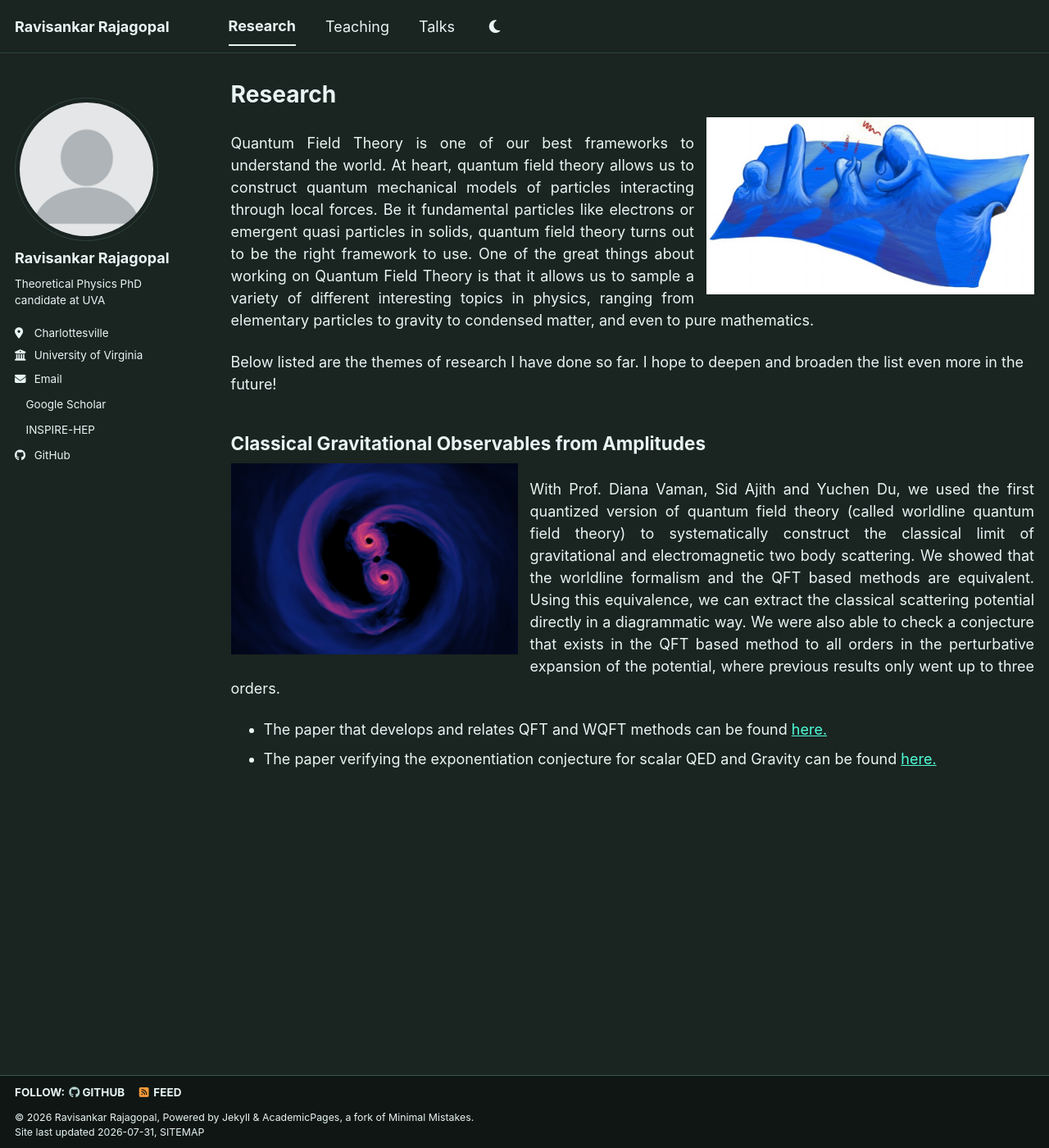
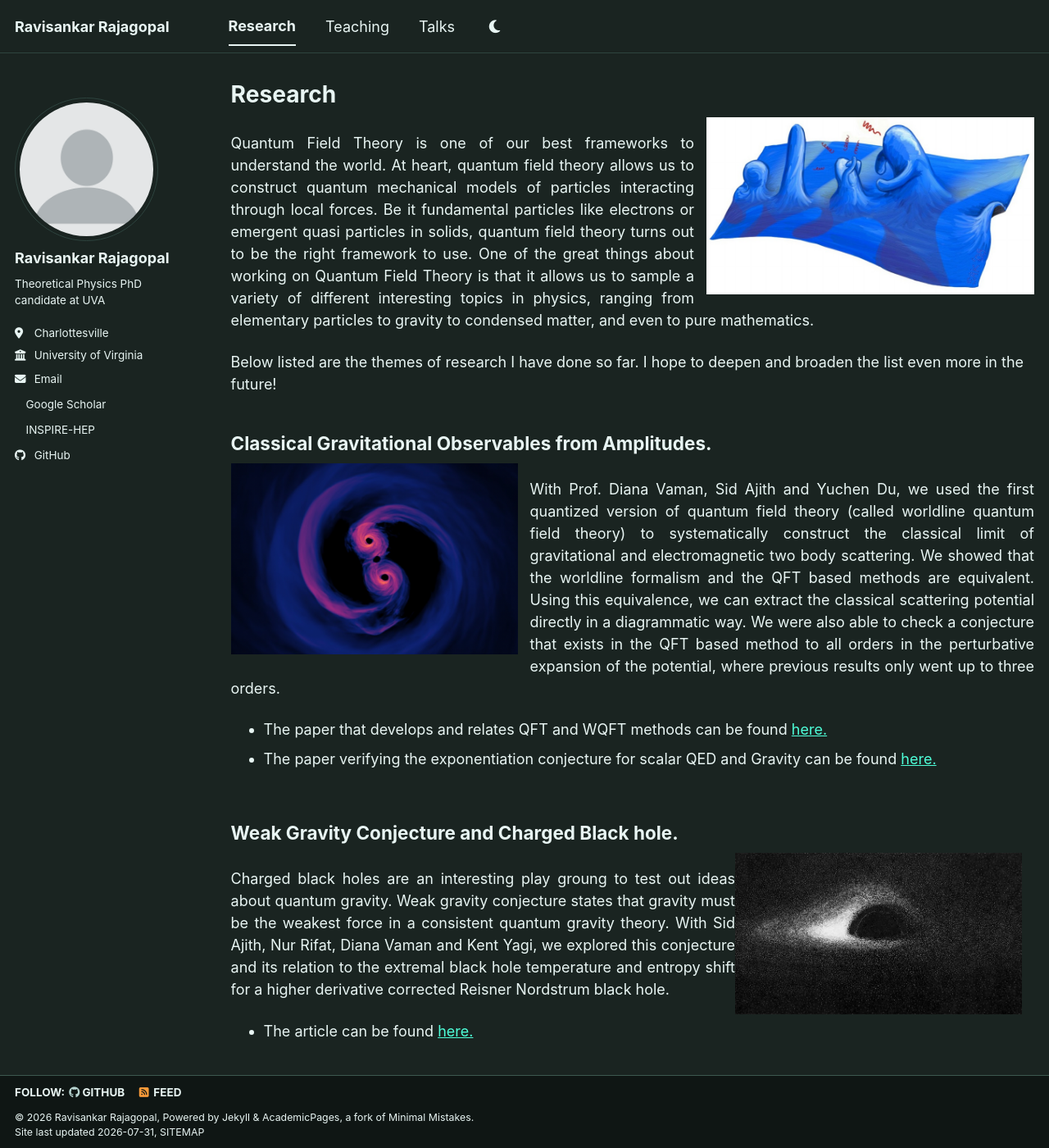
Before and after one commit to ravisankar712/ravisankar712.github.io, a Jekyll site: the page built from _pages/research.html, in a window 1280 px wide and 1400 px high. Shown: the whole window at 82% size. Built offline with Jekyll 4.4.1, drawn with Linux system fonts in a browser that asks for light colours; a style sheet for code colours, icons or effects is not loaded.

Commit message:
Update research.html

```diff
--- a/_pages/research.html
+++ b/_pages/research.html
@@ -28,7 +28,7 @@ One of the great things about working on Quantum Field Theory is that it allows
 
 Below listed are the themes of research I have done so far. I hope to deepen and broaden the list even more in the future!
 
-<h2>Classical Gravitational Observables from Amplitudes</h2>
+<h2>Classical Gravitational Observables from Amplitudes.</h2>
 <div style="overflow: hidden;">
   <img src="/images/bh-scattering.png" style="float: left; margin: 0 15px 10px 0; width: 350px;">
   <p style="text-align: justify;">
@@ -45,6 +45,20 @@ the potential, where previous results only went up to three orders.
   <li>The paper verifying the exponentiation conjecture for scalar QED and Gravity can be found <a href="https://inspirehep.net/literature/2830449">here.</a></li>
 </ul>
 </div>
+
+<h2>Weak Gravity Conjecture and Charged Black hole.</h2>
+<div style="overflow: hidden;">
+  <img src="/images/blackhole.jpeg" style="float: right; margin: 0 15px 10px 0; width: 350px;">
+  <p style="text-align: justify;">
+   Charged black holes are an interesting play groung to test out ideas about quantum gravity. Weak gravity conjecture states that gravity must be the weakest
+    force in a consistent quantum gravity theory. With Sid Ajith, Nur Rifat, Diana Vaman and Kent Yagi, we explored this conjecture and its relation to
+    the extremal black hole temperature and entropy shift for a higher derivative corrected Reisner Nordstrum black hole.
+  </p>
+  <ul>
+  <li>The article can be found <a href="https://inspirehep.net/literature/3163030">here.</a>
+</li>
+</ul>
+</div>
 <!-- <p style="text-align: justify;">
 With Prof. Diana Vaman, Sid Ajith and Yuchen Du, we used the first quantized version of quantum field theory
 (called worldline quantum field theory) to systematically construct the classical limit of gravitational and electromagnetic
```
